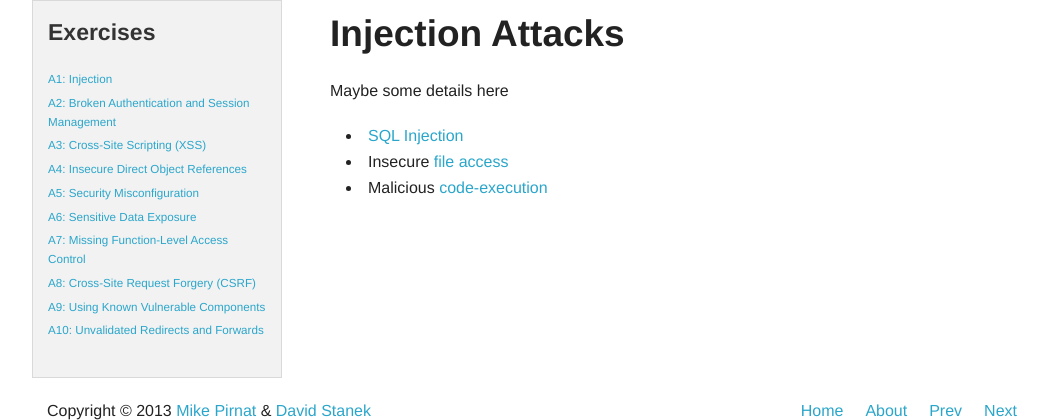
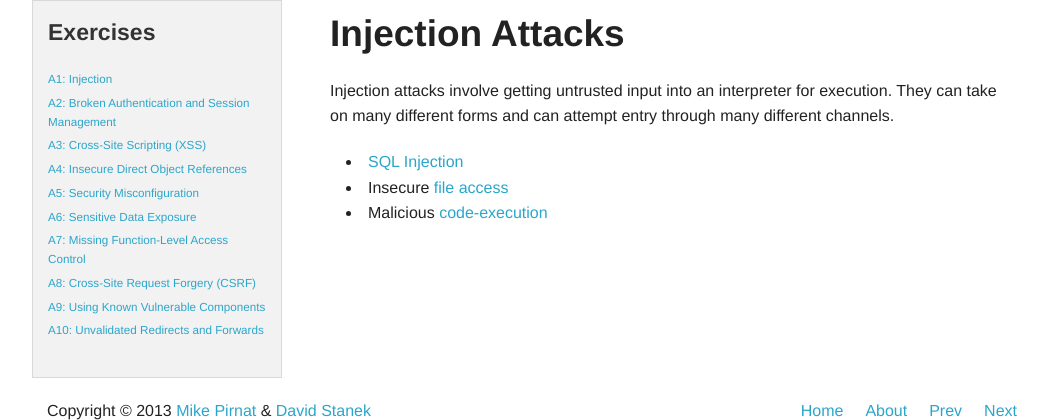
Before and after one commit to mpirnat/lets-be-bad-guys, a Django app: page /injection in a window 1280 px wide. Shown: the part 119-539 px from the top of the page, without its empty margins (108-1156 px from the left). Run offline with Django 3.2, Linux system fonts and the light colour scheme.

Commit message:
Wrote very basic injection blurb

```diff
--- a/badguys_project/templates/vulnerable/injection/index.html
+++ b/badguys_project/templates/vulnerable/injection/index.html
@@ -6,7 +6,9 @@
 {% endblock %}
 
 {% block content %}
-    <p class="details">Maybe some details here</p>
+    <p>Injection attacks involve getting untrusted input into an interpreter
+    for execution.  They can take on many different forms and can attempt entry
+    through many different channels.</p>
     <ul>
         <li><a href="{% url 'injection-sql' %}">SQL Injection</a></li>
         <li>Insecure <a href="{% url 'injection-file-access' %}">file access</a></li>
```
